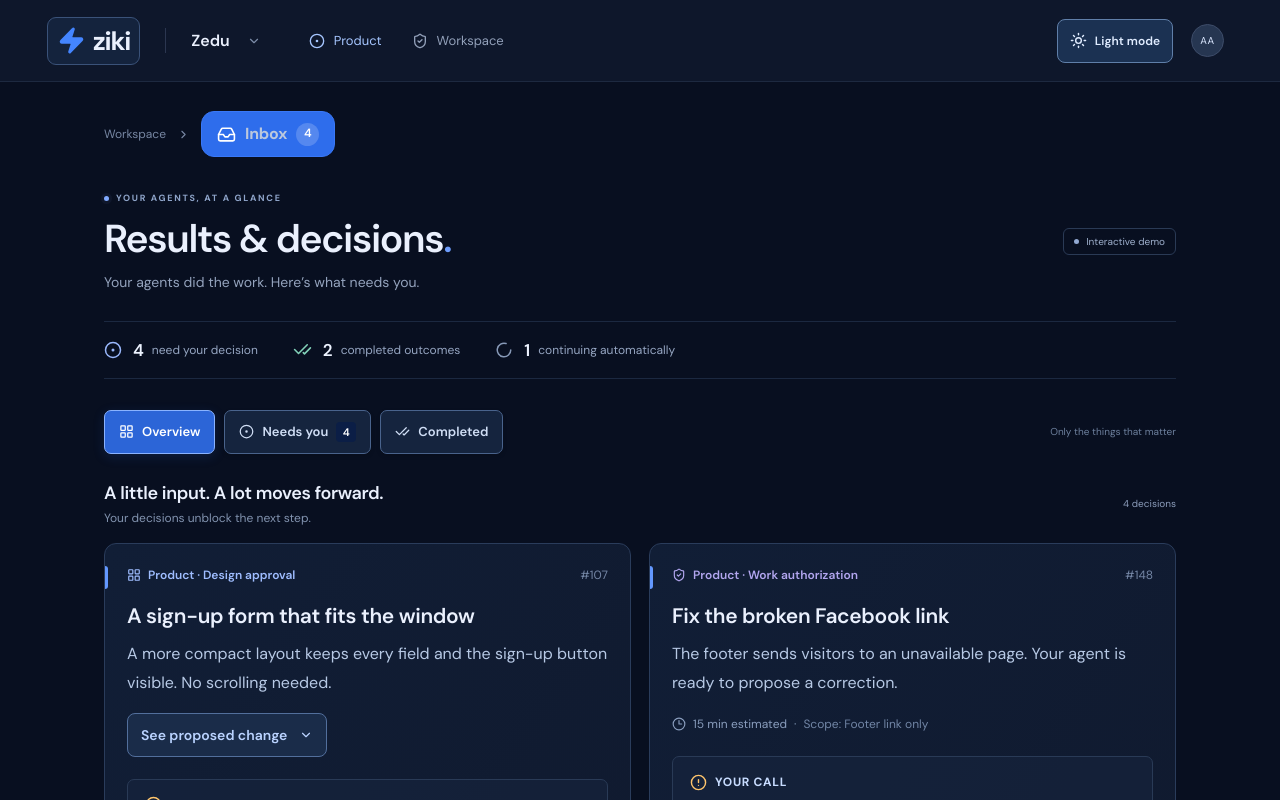
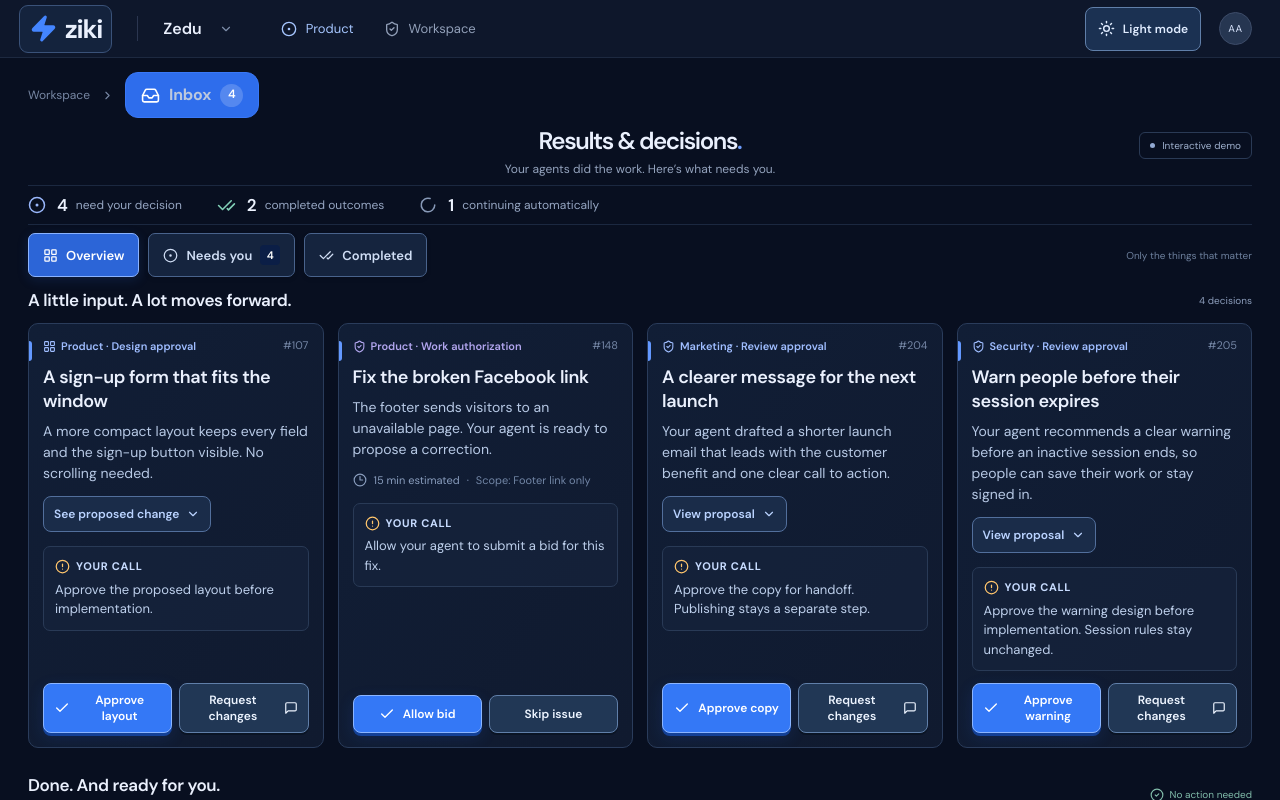
Before and after one commit to Iampeace001/ziki-inbox, a React (Vite) app: page / in a window 1280 px wide. Shown: the top 800 px of the page. Built offline with nearby package versions, Linux system fonts and the light colour scheme.

Commit message:
fix the card cluttered

```diff
--- a/src/App.tsx
+++ b/src/App.tsx
@@ -63,8 +63,8 @@ export default function App() {
   return <div className="app">
     <header className="topbar"><div className="topbar-inner"><Brand/><span className="nav-divider"/><span className="workspace">Zedu <ChevronDown size={14}/></span><nav className="main-nav" aria-label="Workspace"><span className="active"><CircleDot size={16}/> Product</span><span><ShieldCheck size={16}/> Workspace</span></nav><div className="account"><button type="button" className="theme-toggle" onClick={() => setTheme(current => current === 'dark' ? 'light' : 'dark')} aria-label={`Switch to ${theme === 'dark' ? 'light' : 'dark'} mode`}>{theme === 'dark' ? <Sun size={17}/> : <Moon size={17}/>}<span>{theme === 'dark' ? 'Light mode' : 'Dark mode'}</span></button><span className="avatar" aria-label="Abdulmuiz">AA</span></div></div></header>
     <main>
-      <div className="breadcrumbs"><span>Workspace</span><ChevronRight size={13}/><span className="inbox-label" aria-current="page"><Inbox size={21} aria-hidden="true"/><span>Inbox</span><span className="inbox-attention-count" aria-label={`${pending.length} tasks need your attention`} aria-live="polite" aria-atomic="true">{pending.length}</span></span></div>
-      <div className="page-heading"><div><div className="eyebrow"><span className="live-dot"/> YOUR AGENTS, AT A GLANCE</div><h1>Results &amp; decisions<span className="heading-dot">.</span></h1><p>{pending.length > 0 ? 'Your agents did the work. Here’s what needs you.' : 'You’re all caught up. Your agents will take it from here.'}</p></div><span className="demo-badge"><span/> Interactive demo</span></div>
+      <div className="inbox-heading"><div className="breadcrumbs"><span>Workspace</span><ChevronRight size={13}/><span className="inbox-label" aria-current="page"><Inbox size={21} aria-hidden="true"/><span>Inbox</span><span className="inbox-attention-count" aria-label={`${pending.length} tasks need your attention`} aria-live="polite" aria-atomic="true">{pending.length}</span></span></div>
+      <div className="page-heading"><div><div className="eyebrow"><span className="live-dot"/> YOUR AGENTS, AT A GLANCE</div><h1>Results &amp; decisions<span className="heading-dot">.</span></h1><p>{pending.length > 0 ? 'Your agents did the work. Here’s what needs you.' : 'You’re all caught up. Your agents will take it from here.'}</p></div><span className="demo-badge"><span/> Interactive demo</span></div></div>
       <div className="summary-strip" aria-label="Work summary"><div><span className="summary-icon needs"><CircleDot size={18}/></span><strong>{pending.length}</strong><span>need your decision</span></div><div><span className="summary-icon done"><CheckCheck size={19}/></span><strong>2</strong><span>completed outcomes</span></div><div><span className="summary-icon working"><LoaderCircle size={18}/></span><strong>1</strong><span>continuing automatically</span></div></div>
       <div className="view-bar"><div className="view-tabs" aria-label="View results">{([{ id: 'overview', label: 'Overview', icon: LayoutGrid }, { id: 'decisions', label: 'Needs you', icon: CircleDot }, { id: 'completed', label: 'Completed', icon: CheckCheck }] as const).map(({ id, label, icon: Icon }) => <button key={id} className={filter === id ? 'selected' : ''} aria-pressed={filter === id} onClick={() => setFilter(id)}><Icon size={15}/>{label}{id === 'decisions' && <span className="tab-count">{pending.length}</span>}</button>)}</div><span className="view-note">Only the things that matter</span></div>
       {showDecisions && <section className="decision-section" aria-labelledby="decisions-heading"><div className="section-heading"><div><h2 id="decisions-heading">A little input. A lot moves forward.</h2><p>Your decisions unblock the next step.</p></div><span className="section-count">{pending.length} {pending.length === 1 ? 'decision' : 'decisions'}</span></div>
--- a/src/styles.css
+++ b/src/styles.css
@@ -152,4 +152,63 @@
 [data-theme="light"] .breadcrumbs .inbox-label{background:#e4edfc;border-color:#b2c9ec;color:#28599f}
 [data-theme="light"] .breadcrumbs .inbox-label>svg{color:#3269bc}
 [data-theme="light"] .breadcrumbs .inbox-label .inbox-attention-count{background:#ccdef8;color:#245294}
+/* Four task cards share one row on laptop and desktop displays. */
+@media(min-width:1100px){
+  main{max-width:1600px;padding:20px 28px}
+  .topbar{height:64px}
+  .topbar-inner{max-width:1600px;padding:0 28px}
+  .inbox-heading{display:flex;align-items:center;gap:26px}
+  .inbox-heading .breadcrumbs{margin:0;flex-shrink:0}
+  .inbox-heading .page-heading{flex:1;min-width:0}
+  .inbox-heading .eyebrow{display:none}
+  .inbox-heading h1{font-size:28px;margin:0}
+  .inbox-heading .page-heading p{font-size:12px;margin-top:5px}
+  .summary-strip{margin:14px 0;padding:10px 0}
+  .view-bar{padding-bottom:16px}
+  .section-heading{margin-bottom:12px}
+  .section-heading h2{font-size:17px}
+  .section-heading p{margin-top:3px}
+  .decision-grid{grid-template-columns:repeat(4,minmax(0,1fr));gap:14px;align-items:stretch}
+  .decision-card{padding:16px;display:flex;flex-direction:column;border-radius:10px}
+  .decision-card:before{top:17px;height:20px}
+  .decision-card .card-top{margin-bottom:10px;align-items:flex-start;gap:6px}
+  .decision-card .type-label{font-size:11px;gap:5px}
+  .decision-card .type-icon svg{width:13px;height:13px}
+  .decision-card .issue-number{font-size:11px;white-space:nowrap}
+  .decision-card h3{font-size:18px;line-height:1.35;margin-bottom:8px}
+  .decision-card .decision-summary{font-size:15px;line-height:1.5}
+  .decision-card .comparison,.decision-card .estimate{margin-top:12px}
+  .decision-card .comparison summary{min-height:36px;font-size:12px;padding:7px 10px;gap:7px}
+  .decision-card .estimate{font-size:11px;line-height:1.5}
+  .decision-card .your-call{margin-top:14px;padding:11px;min-height:0}
+  .decision-card .your-call>span{font-size:11px;gap:6px}
+  .decision-card .your-call>span svg{width:15px;height:15px}
+  .decision-card .your-call p{font-size:13px;line-height:1.5;margin-top:5px}
+  .decision-card .card-actions{display:grid;grid-template-columns:repeat(2,minmax(0,1fr));gap:8px;margin-top:auto;padding-top:14px}
+  .decision-card .button{min-height:38px;font-size:12px;padding:8px 10px}
+  .decision-card .comparison-content{grid-template-columns:1fr}
+  .decision-card .comparison-content>svg{transform:rotate(90deg);justify-self:center}
+  .decision-card .comparison-content>p{grid-column:auto}
+  .outcomes-section{margin-top:26px}
+}
+@media(min-width:1100px) and (max-height:800px){
+  main{padding-top:14px}
+  .topbar{height:58px}
+  .inbox-heading h1{font-size:25px}
+  .summary-strip{margin:10px 0;padding:8px 0}
+  .view-bar{padding-bottom:12px}
+  .decision-section>.section-heading p{display:none}
+  .decision-card{padding:14px}
+  .decision-card .decision-summary{font-size:14px;line-height:1.5}
+  .decision-card .card-actions{padding-top:12px;gap:7px}
+}
+.inbox-heading{display:flex;flex-direction:column;align-items:stretch;gap:12px}
+.inbox-heading .breadcrumbs{margin:0;align-self:flex-start}
+.inbox-heading .page-heading{display:block;position:relative;text-align:center;margin:0;padding:0 100px}
+.inbox-heading .page-heading>div{margin:0 auto}
+.inbox-heading .eyebrow{justify-content:center}
+.inbox-heading .page-heading p{max-width:none}
+.inbox-heading .demo-badge{position:absolute;right:0;top:6px}
+@media(max-width:680px){.inbox-heading .page-heading{padding:0}.inbox-heading .page-heading h1{font-size:27px}.inbox-heading .page-heading p{font-size:12px}.inbox-heading .demo-badge{display:none}}
+@media(min-width:1100px) and (max-height:800px){.inbox-heading{gap:8px}.inbox-heading .page-heading h1{font-size:24px}.summary-strip{margin:8px 0}}
 @media(prefers-reduced-motion:reduce){*,*::before,*::after{transition:none!important;scroll-behavior:auto!important}}
```
